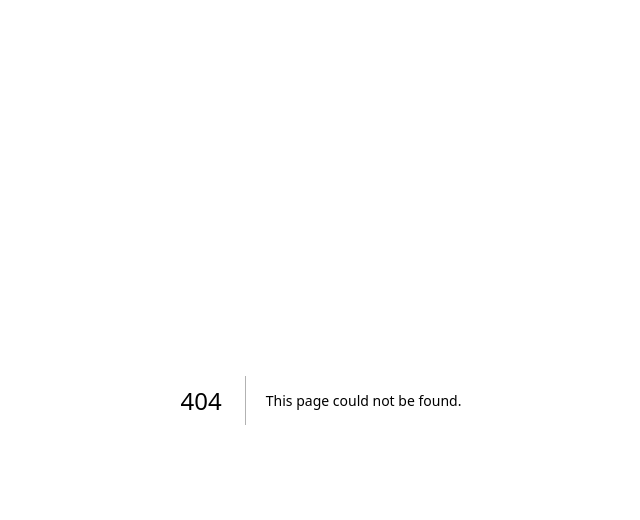
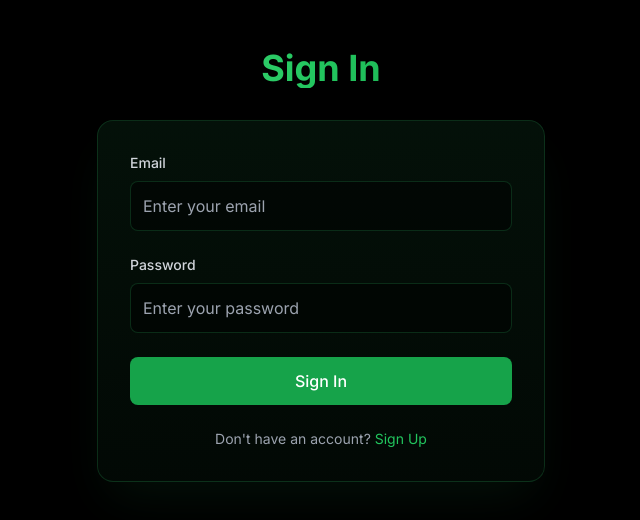
Before and after one commit to Salakche/Diffusion-Project, a Next.js app: page /signin in a window 1280 px wide. Before the commit this address had no page. Shown: the top 520 px of the page, without its empty margins (319-959 px from the left). Built offline with nearby package versions, Linux system fonts and the light colour scheme.

Commit message:
Added the Sign up and Sign in pages

```diff
--- a/src/app/page.tsx
+++ b/src/app/page.tsx
@@ -1,7 +1,8 @@
 'use client';
 
-import { useState } from 'react';
+import { useState, useEffect } from 'react';
 import { Sparkles, Wand2 } from 'lucide-react';
+import { useRouter } from 'next/navigation';
 import axios from 'axios';
 
 export default function Home() {
@@ -9,6 +10,14 @@ export default function Home() {
   const [isLoading, setIsLoading] = useState(false);
   const [error, setError] = useState('');
   const [imageUrl, setImageUrl] = useState('');
+  const router = useRouter();
+
+  useEffect(() => {
+    const isLoggedIn = localStorage.getItem('isLoggedIn');
+    if (!isLoggedIn) {
+      router.push('/signin');
+    }
+  }, [router]);
 
   const handleSubmit = async () => {
     if (!prompt.trim()) {
@@ -50,7 +59,7 @@ export default function Home() {
             <Wand2 className="h-12 w-12 text-green-500 mb-4" />
           </div>
 
-          <h1 className="text-5xl font-bold bg-gradient-to-r from-green-400 via-green-500 to-green-600 bg-clip-text text-transparent animate-gradient">
+          <h1 className="text-5xl font-bold bg-gradient-to-r from-green-400 via-green-500 to-green-600 bg-clip-text text-transparent animate-gradient pb-1">
             AI Image Generator
           </h1>
 
--- /dev/null
+++ b/src/app/signin/page.tsx
@@ -0,0 +1,96 @@
+'use client';
+
+import { useState } from 'react';
+import { useRouter } from 'next/navigation';
+import Link from 'next/link';
+
+export default function SignIn() {
+  const [email, setEmail] = useState('');
+  const [password, setPassword] = useState('');
+  const [error, setError] = useState('');
+  const router = useRouter();
+
+  const handleSignIn = (e: React.FormEvent) => {
+    e.preventDefault();
+
+    if (!email || !password) {
+      setError('Please fill in all fields');
+      return;
+    }
+
+    // Get stored credentials
+    const storedEmail = localStorage.getItem('userEmail');
+    const storedPassword = localStorage.getItem('userPassword');
+
+    // Compare credentials
+    if (email === storedEmail && password === storedPassword) {
+      // Successful login
+      localStorage.setItem('isLoggedIn', 'true');
+      router.push('/'); // Redirect to home page
+    } else {
+      setError('Invalid email or password');
+    }
+  };
+
+  return (
+    <main className="min-h-screen py-12 px-4 bg-black">
+      <div className="max-w-md mx-auto">
+        <div className="text-center mb-8">
+          <h1 className="text-4xl font-bold bg-gradient-to-r from-green-400 via-green-500 to-green-600 bg-clip-text text-transparent">
+            Sign In
+          </h1>
+        </div>
+
+        <div className="bg-gradient-to-b from-green-900/20 to-green-900/10 rounded-2xl p-8 backdrop-blur-sm border border-green-900/50 shadow-2xl shadow-green-900/20">
+          <form onSubmit={handleSignIn} className="space-y-6">
+            <div>
+              <label className="block text-sm font-medium text-gray-300 mb-2">
+                Email
+              </label>
+              <input
+                type="email"
+                value={email}
+                onChange={(e) => setEmail(e.target.value)}
+                className="w-full rounded-lg bg-black/50 border border-green-900/50 text-gray-100 p-3 focus:ring-2 focus:ring-green-500 focus:border-transparent transition-all"
+                placeholder="Enter your email"
+              />
+            </div>
+
+            <div>
+              <label className="block text-sm font-medium text-gray-300 mb-2">
+                Password
+              </label>
+              <input
+                type="password"
+                value={password}
+                onChange={(e) => setPassword(e.target.value)}
+                className="w-full rounded-lg bg-black/50 border border-green-900/50 text-gray-100 p-3 focus:ring-2 focus:ring-green-500 focus:border-transparent transition-all"
+                placeholder="Enter your password"
+              />
+            </div>
+
+            {error && (
+              <div className="text-red-500 text-sm text-center">
+                {error}
+              </div>
+            )}
+
+            <button
+              type="submit"
+              className="w-full bg-green-600 hover:bg-green-500 text-white font-medium py-3 px-6 rounded-lg transition-all hover:shadow-lg hover:shadow-green-500/20 active:transform active:scale-95"
+            >
+              Sign In
+            </button>
+
+            <p className="text-center text-gray-400 text-sm">
+              Don&apos;t have an account?{' '}
+              <Link href="/signup" className="text-green-500 hover:text-green-400">
+                Sign Up
+              </Link>
+            </p>
+          </form>
+        </div>
+      </div>
+    </main>
+  );
+}
--- /dev/null
+++ b/src/app/signup/page.tsx
@@ -0,0 +1,90 @@
+'use client';
+
+import { useState } from 'react';
+import { useRouter } from 'next/navigation';
+import Link from 'next/link';
+
+export default function SignUp() {
+  const [email, setEmail] = useState('');
+  const [password, setPassword] = useState('');
+  const [error, setError] = useState('');
+  const router = useRouter();
+
+  const handleSignUp = (e: React.FormEvent) => {
+    e.preventDefault();
+
+    if (!email || !password) {
+      setError('Please fill in all fields');
+      return;
+    }
+
+    // Store credentials in localStorage
+    localStorage.setItem('userEmail', email);
+    localStorage.setItem('userPassword', password);
+
+    // Redirect to signin page
+    router.push('/signin');
+  };
+
+  return (
+    <main className="min-h-screen py-12 px-4 bg-black">
+      <div className="max-w-md mx-auto">
+        <div className="text-center mb-8">
+          <h1 className="text-4xl font-bold bg-gradient-to-r from-green-400 via-green-500 to-green-600 bg-clip-text text-transparent">
+            Sign Up
+          </h1>
+        </div>
+
+        <div className="bg-gradient-to-b from-green-900/20 to-green-900/10 rounded-2xl p-8 backdrop-blur-sm border border-green-900/50 shadow-2xl shadow-green-900/20">
+          <form onSubmit={handleSignUp} className="space-y-6">
+            <div>
+              <label className="block text-sm font-medium text-gray-300 mb-2">
+                Email
+              </label>
+              <input
+                type="email"
+                value={email}
+                onChange={(e) => setEmail(e.target.value)}
+                className="w-full rounded-lg bg-black/50 border border-green-900/50 text-gray-100 p-3 focus:ring-2 focus:ring-green-500 focus:border-transparent transition-all"
+                placeholder="Enter your email"
+              />
+            </div>
+
+            <div>
+              <label className="block text-sm font-medium text-gray-300 mb-2">
+                Password
+              </label>
+              <input
+                type="password"
+                value={password}
+                onChange={(e) => setPassword(e.target.value)}
+                className="w-full rounded-lg bg-black/50 border border-green-900/50 text-gray-100 p-3 focus:ring-2 focus:ring-green-500 focus:border-transparent transition-all"
+                placeholder="Enter your password"
+              />
+            </div>
+
+            {error && (
+              <div className="text-red-500 text-sm text-center">
+                {error}
+              </div>
+            )}
+
+            <button
+              type="submit"
+              className="w-full bg-green-600 hover:bg-green-500 text-white font-medium py-3 px-6 rounded-lg transition-all hover:shadow-lg hover:shadow-green-500/20 active:transform active:scale-95"
+            >
+              Sign Up
+            </button>
+
+            <p className="text-center text-gray-400 text-sm">
+              Already have an account?{' '}
+              <Link href="/signin" className="text-green-500 hover:text-green-400">
+                Sign In
+              </Link>
+            </p>
+          </form>
+        </div>
+      </div>
+    </main>
+  );
+}
```
